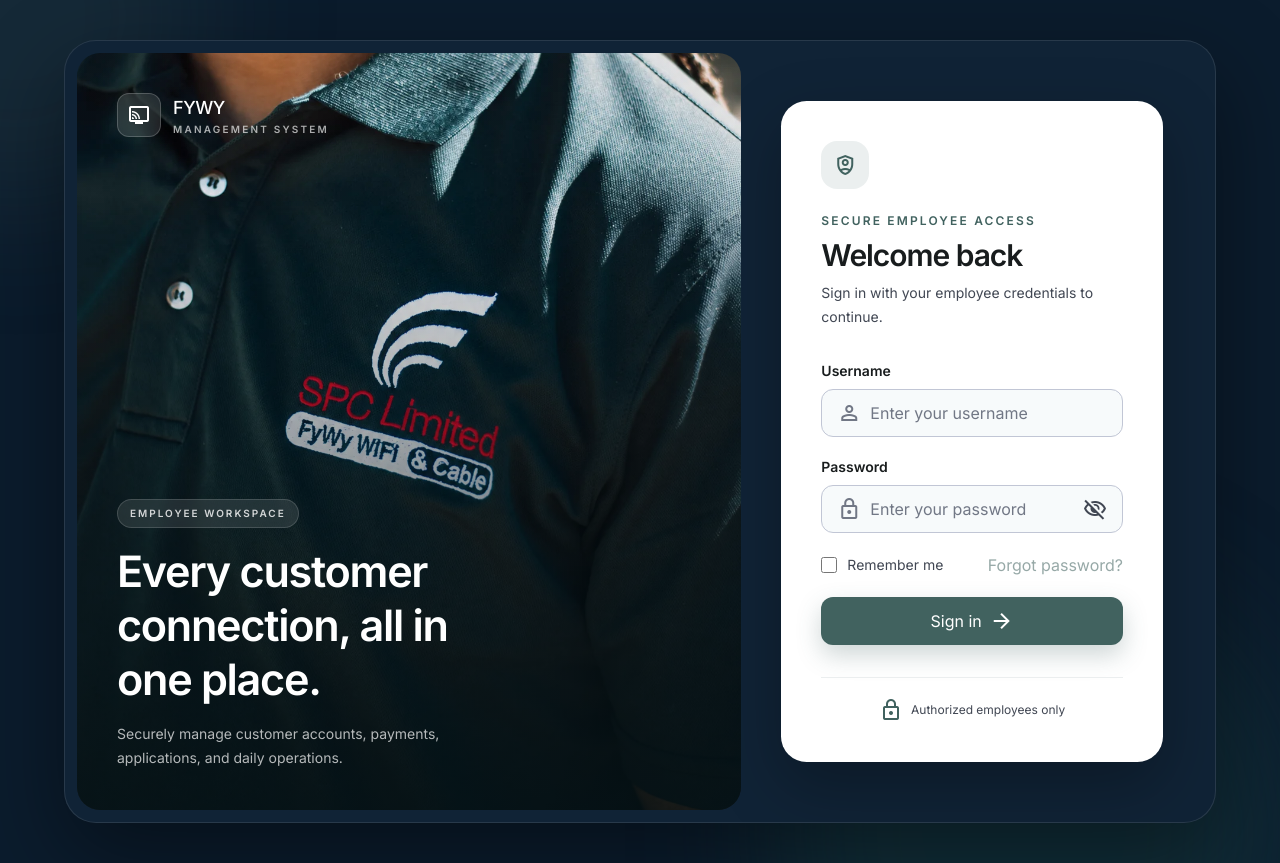
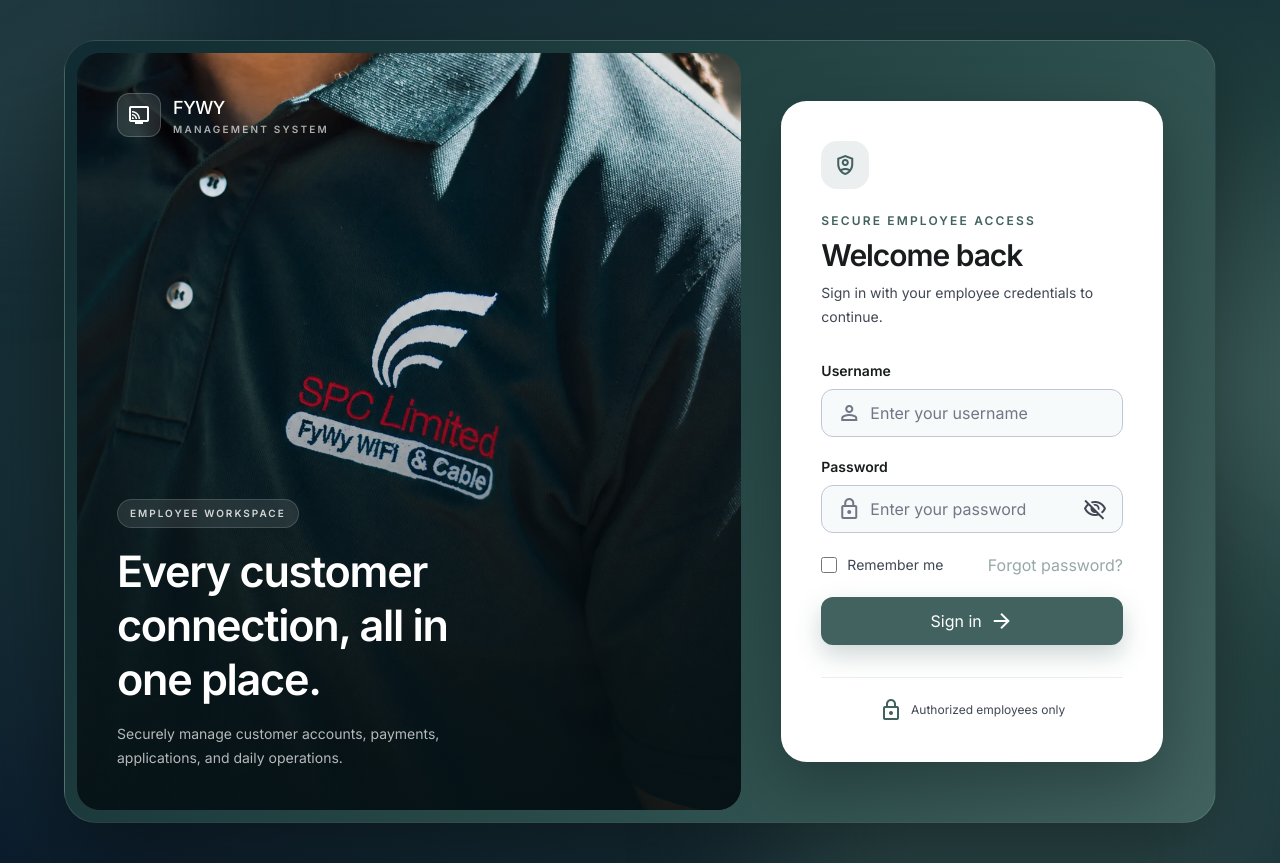
Before and after one commit to dkiram/fywy-database, a React (Vite) app in the folder client/: page / in a window 1280 px wide. Built offline with nearby package versions, Linux system fonts and the light colour scheme; no server answers.

Commit message:
changed color on login

```diff
--- a/client/src/pages/LoginPage.tsx
+++ b/client/src/pages/LoginPage.tsx
@@ -35,11 +35,11 @@ function LoginPage() {
   };
 
   return (
-    <div className="relative min-h-screen overflow-hidden bg-sidebar px-4 py-6 text-on-surface sm:px-6 lg:flex lg:items-center lg:px-10 lg:py-10">
-      <div aria-hidden="true" className="pointer-events-none absolute -left-44 -top-44 h-96 w-96 rounded-full bg-primary/20 blur-3xl" />
-      <div aria-hidden="true" className="pointer-events-none absolute -bottom-56 right-0 h-[32rem] w-[32rem] rounded-full bg-[#173d43]/55 blur-3xl" />
+    <div className="relative min-h-screen overflow-hidden bg-[radial-gradient(ellipse_at_85%_45%,var(--color-primary)_0%,#203e3e_45%,#0b1c2d_100%)] px-4 py-6 text-on-surface sm:px-6 lg:flex lg:items-center lg:px-10 lg:py-10">
+      <div aria-hidden="true" className="pointer-events-none absolute -left-44 -top-44 h-96 w-96 rounded-full bg-primary/35 blur-3xl" />
+      <div aria-hidden="true" className="pointer-events-none absolute -bottom-56 right-0 h-[32rem] w-[32rem] rounded-full bg-primary/50 blur-3xl" />
 
-      <main className="relative mx-auto grid w-full max-w-6xl overflow-hidden rounded-[2rem] border border-white/10 bg-[#102336] p-2 shadow-[0_32px_90px_rgba(0,0,0,0.42)] sm:p-3 lg:grid-cols-[minmax(0,1.18fr)_minmax(390px,0.82fr)]">
+      <main className="relative mx-auto grid w-full max-w-6xl overflow-hidden rounded-[2rem] border border-white/10 bg-[linear-gradient(120deg,#102b31_0%,#294b49_60%,var(--color-primary)_100%)] p-2 shadow-[0_32px_90px_rgba(0,0,0,0.42)] sm:p-3 lg:grid-cols-[minmax(0,1.18fr)_minmax(390px,0.82fr)]">
         {/* Brand artwork becomes a compact banner above the form on smaller screens. */}
         <section className="relative min-h-56 overflow-hidden rounded-[1.45rem] sm:min-h-72 lg:min-h-[680px]">
           <img
```
